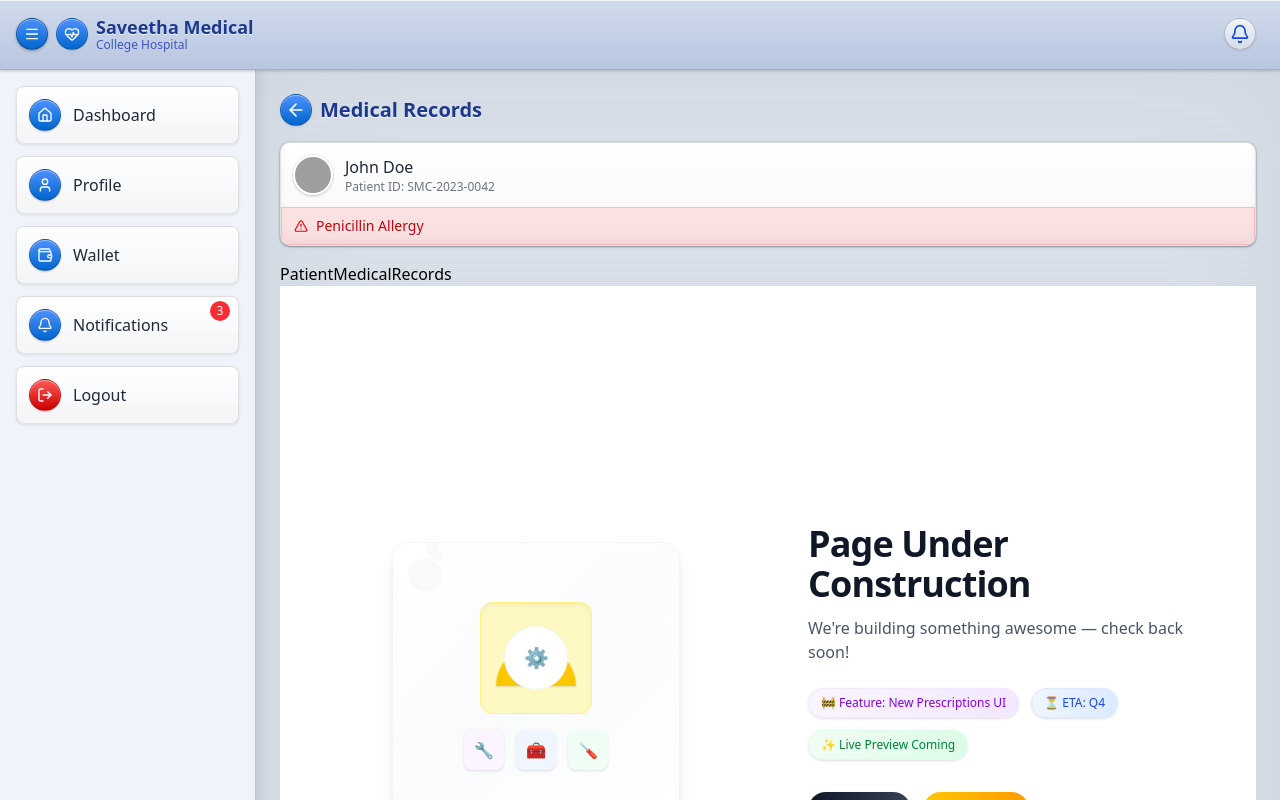
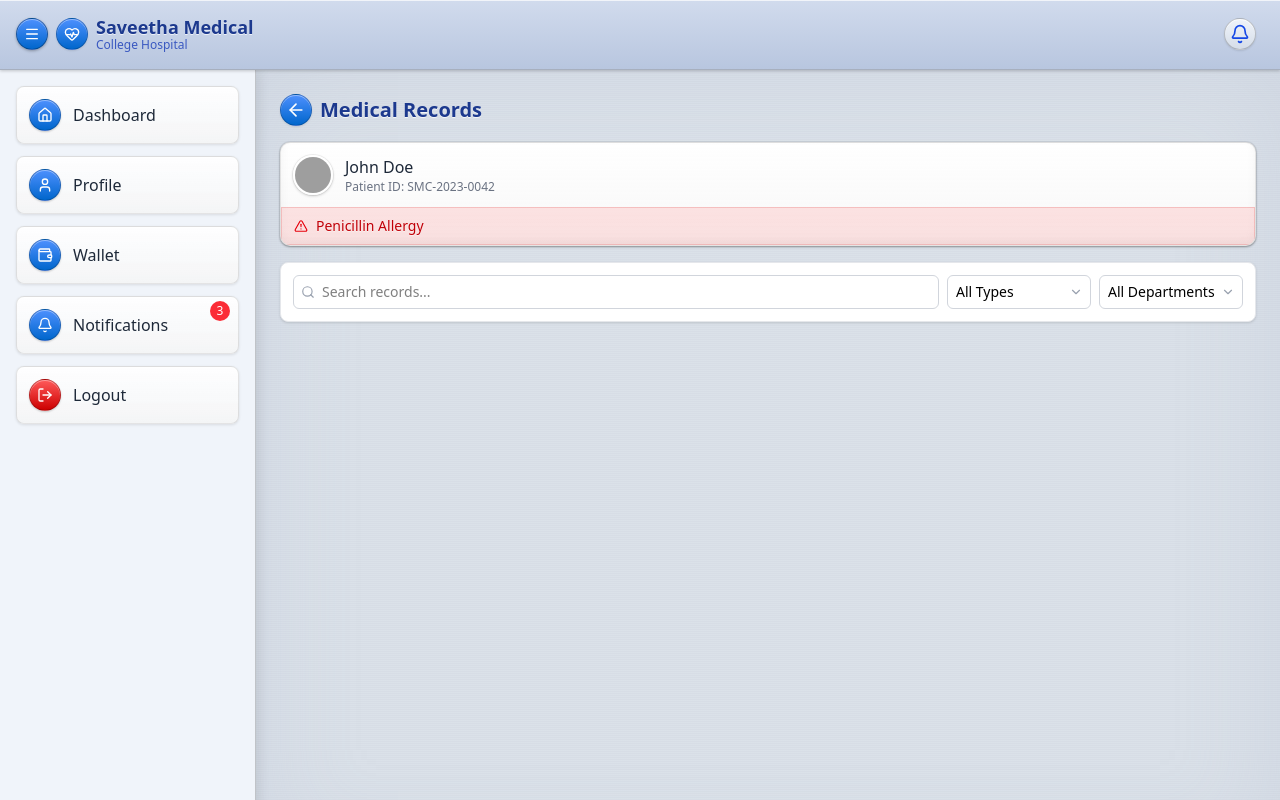
Before and after one commit to Mukunthan-A-R/simats-medical-client, a React (Vite) app: page /patient/health-records/1 in a window 1280 px wide. Shown: the top 800 px of the page. Built offline with nearby package versions, Linux system fonts and the light colour scheme; grey boxes are pictures that could not be loaded.

Commit message:
patient medical record input box

```diff
--- a/src/components/patient/PatientMedicalRecords.jsx
+++ b/src/components/patient/PatientMedicalRecords.jsx
@@ -1,7 +1,82 @@
-import React from "react";
+import React, { useState } from "react";
+import { ChevronDownIcon, SearchIcon } from "lucide-react";
 
 const PatientMedicalRecords = () => {
-  return <div>PatientMedicalRecords</div>;
+  const [searchQuery, setSearchQuery] = useState("");
+  const [filterType, setFilterType] = useState("All");
+  const [filterDepartment, setFilterDepartment] = useState("All");
+
+  const departments = ["All", "cardiology", "dermatology", "radiology"];
+
+  // ✅ Reusable shared styles
+  const selectClasses =
+    "w-full pl-2 pr-6 py-1.5 text-sm border border-gray-300 rounded-md appearance-none focus:ring-1 focus:ring-blue-500 focus:border-blue-500 bg-white";
+  const wrapperClasses =
+    "p-3 mb-4 bg-white rounded-lg shadow-sm border border-gray-200 print:hidden";
+  const iconClasses =
+    "absolute right-2 top-1/2 -translate-y-1/2 text-gray-400 pointer-events-none";
+
+  return (
+    <div>
+      {/* Search & Filter Section */}
+      <div className={wrapperClasses}>
+        <div className="flex flex-col sm:flex-row gap-2">
+          {/* Search Box */}
+          <div className="relative flex-1">
+            <SearchIcon
+              size={14}
+              className="absolute left-2 top-1/2 -translate-y-1/2 text-gray-400 pointer-events-none"
+            />
+            <input
+              type="text"
+              placeholder="Search records..."
+              className="w-full pl-7 pr-2 py-1.5 text-sm border border-gray-300 rounded-md focus:ring-1 focus:ring-blue-500 focus:border-blue-500"
+              value={searchQuery}
+              onChange={(e) => setSearchQuery(e.target.value)}
+            />
+          </div>
+
+          {/* Filter Dropdowns */}
+          <div className="flex gap-2 w-full sm:w-auto">
+            {/* Type Filter */}
+            <div className="relative flex-1 sm:w-36">
+              <select
+                className={selectClasses}
+                value={filterType}
+                onChange={(e) => setFilterType(e.target.value)}
+              >
+                <option value="All">All Types</option>
+                <option value="Consultation">Consultations</option>
+                <option value="Laboratory">Laboratory Tests</option>
+                <option value="Procedure">Procedures</option>
+                <option value="Medication">Medications</option>
+              </select>
+              <ChevronDownIcon size={14} className={iconClasses} />
+            </div>
+
+            {/* Department Filter */}
+            <div className="relative flex-1 sm:w-36">
+              <select
+                className={selectClasses}
+                value={filterDepartment}
+                onChange={(e) => setFilterDepartment(e.target.value)}
+              >
+                {departments.map((department) => (
+                  <option key={department} value={department}>
+                    {department === "All"
+                      ? "All Departments"
+                      : department.charAt(0).toUpperCase() +
+                        department.slice(1)}
+                  </option>
+                ))}
+              </select>
+              <ChevronDownIcon size={14} className={iconClasses} />
+            </div>
+          </div>
+        </div>
+      </div>
+    </div>
+  );
 };
 
 export default PatientMedicalRecords;
--- a/src/pages/patient/PatientHealthRecords.jsx
+++ b/src/pages/patient/PatientHealthRecords.jsx
@@ -35,7 +35,7 @@ const PatientHealthRecords = () => {
       <PatientInfoCard></PatientInfoCard>
       <PatientMedicalRecords></PatientMedicalRecords>
 
-      <UnderConstruction />
+      {/* <UnderConstruction /> */}
     </div>
   );
 };
```
